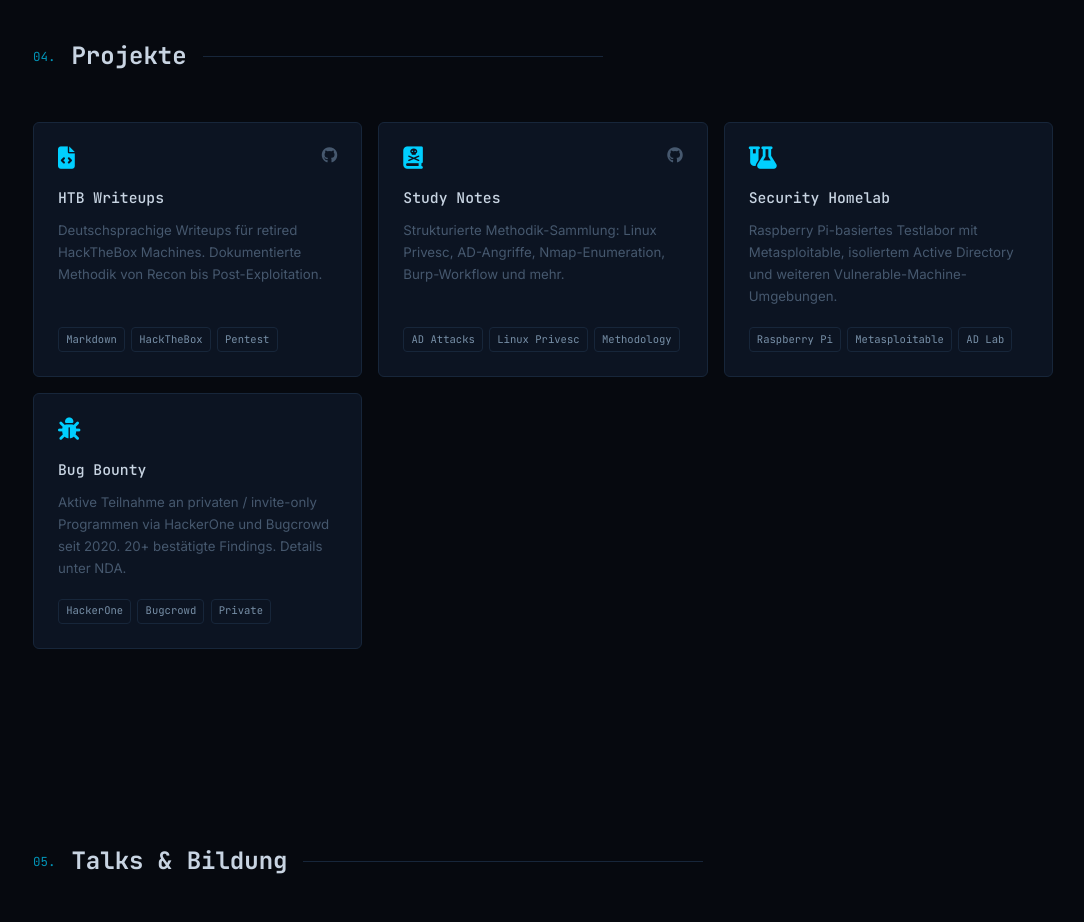
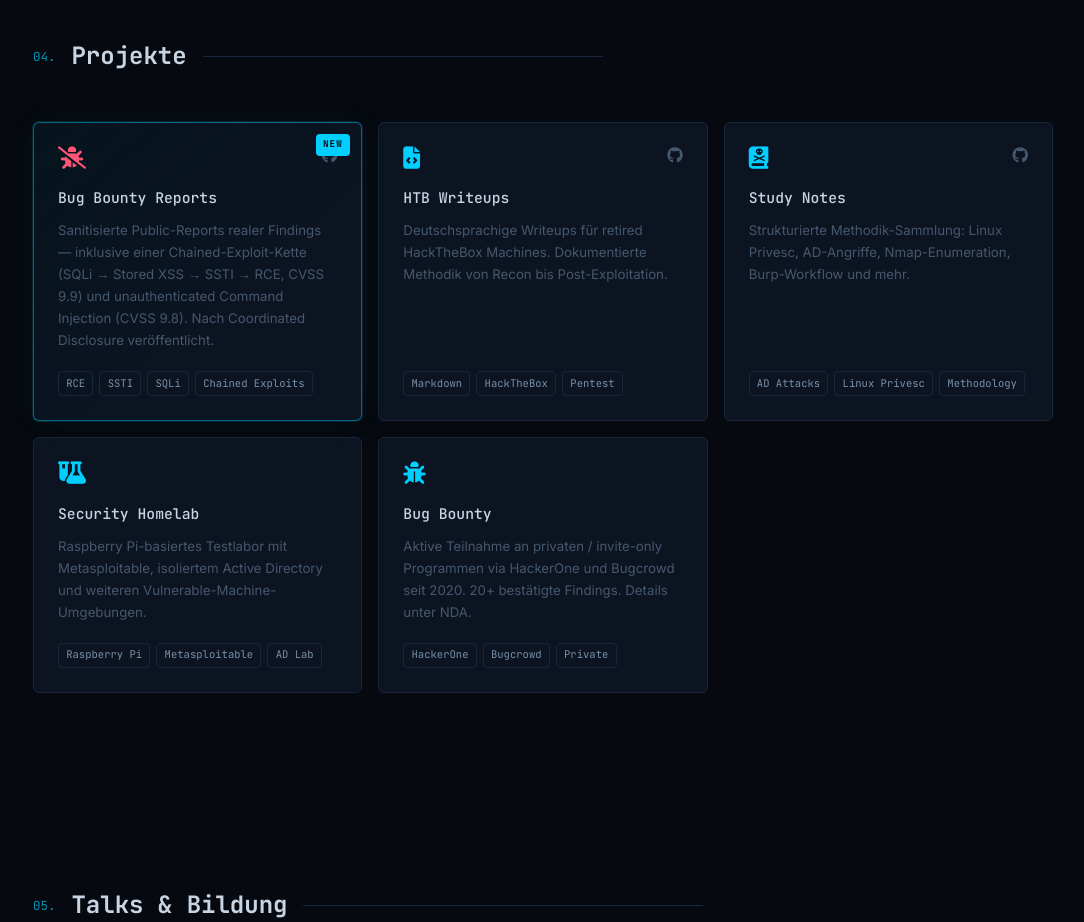
Before and after one commit to JBMTP07/JBMTP07.github.io, a plain HTML site: page index.html in a window 1280 px wide. Shown: the part 3320-4242 px from the top of the page, without its empty margins (97-1181 px from the left). Drawn offline with Linux system fonts and the light colour scheme.

Commit message:
feat: link bug-bounty-reports repo from portfolio + CV
- add featured project card on landing page (DE + EN i18n)
- add cyan-accented .project-card-featured style with NEW badge
- reference repo in CV experience section + regenerate PDF

```diff
--- a/index.html
+++ b/index.html
@@ -370,6 +370,21 @@
       </div>
       <div class="projects-grid">
 
+        <a href="https://github.com/JBMTP07/bug-bounty-reports" target="_blank" rel="noopener" class="project-card project-card-featured">
+          <div class="project-card-top">
+            <i class="fa-solid fa-bug-slash"></i>
+            <i class="fab fa-github project-github-icon"></i>
+          </div>
+          <h3 data-i18n="proj_bbreports_title">Bug Bounty Reports</h3>
+          <p data-i18n="proj_bbreports_desc">Sanitisierte Public-Reports realer Findings — inklusive einer Chained-Exploit-Kette (SQLi → Stored XSS → SSTI → RCE, CVSS 9.9) und unauthenticated Command Injection (CVSS 9.8). Nach Coordinated Disclosure veröffentlicht.</p>
+          <div class="project-tags">
+            <span>RCE</span>
+            <span>SSTI</span>
+            <span>SQLi</span>
+            <span>Chained Exploits</span>
+          </div>
+        </a>
+
         <a href="https://github.com/JBMTP07/HTB-Writeups" target="_blank" rel="noopener" class="project-card">
           <div class="project-card-top">
             <i class="fa-solid fa-file-code"></i>
--- a/script.js
+++ b/script.js
@@ -67,6 +67,8 @@ const t = {
     ],
 
     projects_title:    'Projekte',
+    proj_bbreports_title: 'Bug Bounty Reports',
+    proj_bbreports_desc:  'Sanitisierte Public-Reports realer Findings — inklusive einer Chained-Exploit-Kette (SQLi → Stored XSS → SSTI → RCE, CVSS 9.9) und unauthenticated Command Injection (CVSS 9.8). Nach Coordinated Disclosure veröffentlicht.',
     proj_htb_title:    'HTB Writeups',
     proj_htb_desc:     'Deutschsprachige Writeups für retired HackTheBox Machines. Dokumentierte Methodik von Recon bis Post-Exploitation.',
     proj_notes_title:  'Study Notes',
@@ -159,6 +161,8 @@ const t = {
     ],
 
     projects_title:    'Projects',
+    proj_bbreports_title: 'Bug Bounty Reports',
+    proj_bbreports_desc:  'Sanitized public reports from real findings — including a chained exploit (SQLi → Stored XSS → SSTI → RCE, CVSS 9.9) and an unauthenticated Command Injection (CVSS 9.8). Released after Coordinated Disclosure.',
     proj_htb_title:    'HTB Writeups',
     proj_htb_desc:     'German-language writeups for retired HackTheBox machines. Documented methodology from recon to post-exploitation.',
     proj_notes_title:  'Study Notes',
--- a/style.css
+++ b/style.css
@@ -702,6 +702,34 @@ section { padding: 6rem 2.5rem; }
   transform: translateY(-2px);
 }
 
+.project-card-featured {
+  position: relative;
+  border-color: rgba(0, 207, 255, 0.45);
+  background: linear-gradient(140deg, rgba(0, 207, 255, 0.06) 0%, var(--bg-card) 60%);
+  box-shadow: 0 0 0 1px rgba(0, 207, 255, 0.12), 0 0 32px rgba(0, 207, 255, 0.05);
+}
+.project-card-featured::before {
+  content: "NEW";
+  position: absolute;
+  top: 0.7rem;
+  right: 0.7rem;
+  font-family: var(--mono);
+  font-size: 0.58rem;
+  font-weight: 700;
+  letter-spacing: 0.12em;
+  padding: 0.2rem 0.45rem;
+  border-radius: 4px;
+  background: var(--cyan);
+  color: #06090f;
+}
+.project-card-featured:hover {
+  border-color: var(--cyan);
+  box-shadow: 0 0 28px rgba(0, 207, 255, 0.18), 0 12px 28px rgba(0,0,0,0.3);
+}
+.project-card-featured .project-card-top > i:first-child {
+  color: #ff5577;
+}
+
 .project-card-top {
   display: flex;
   justify-content: space-between;
```
Also changed, not shown: cv_print.html (+1 -0 lines), 1 other file.
